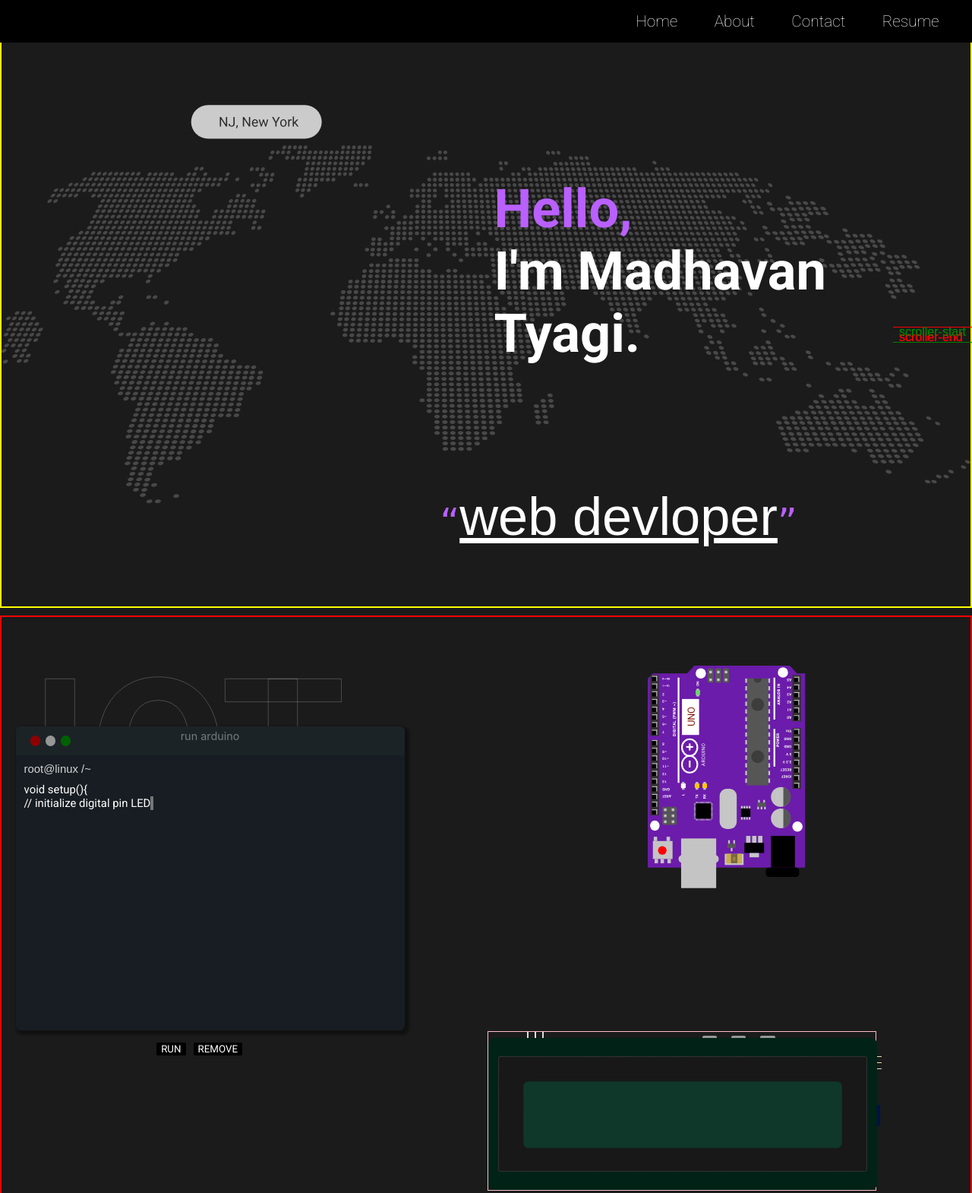
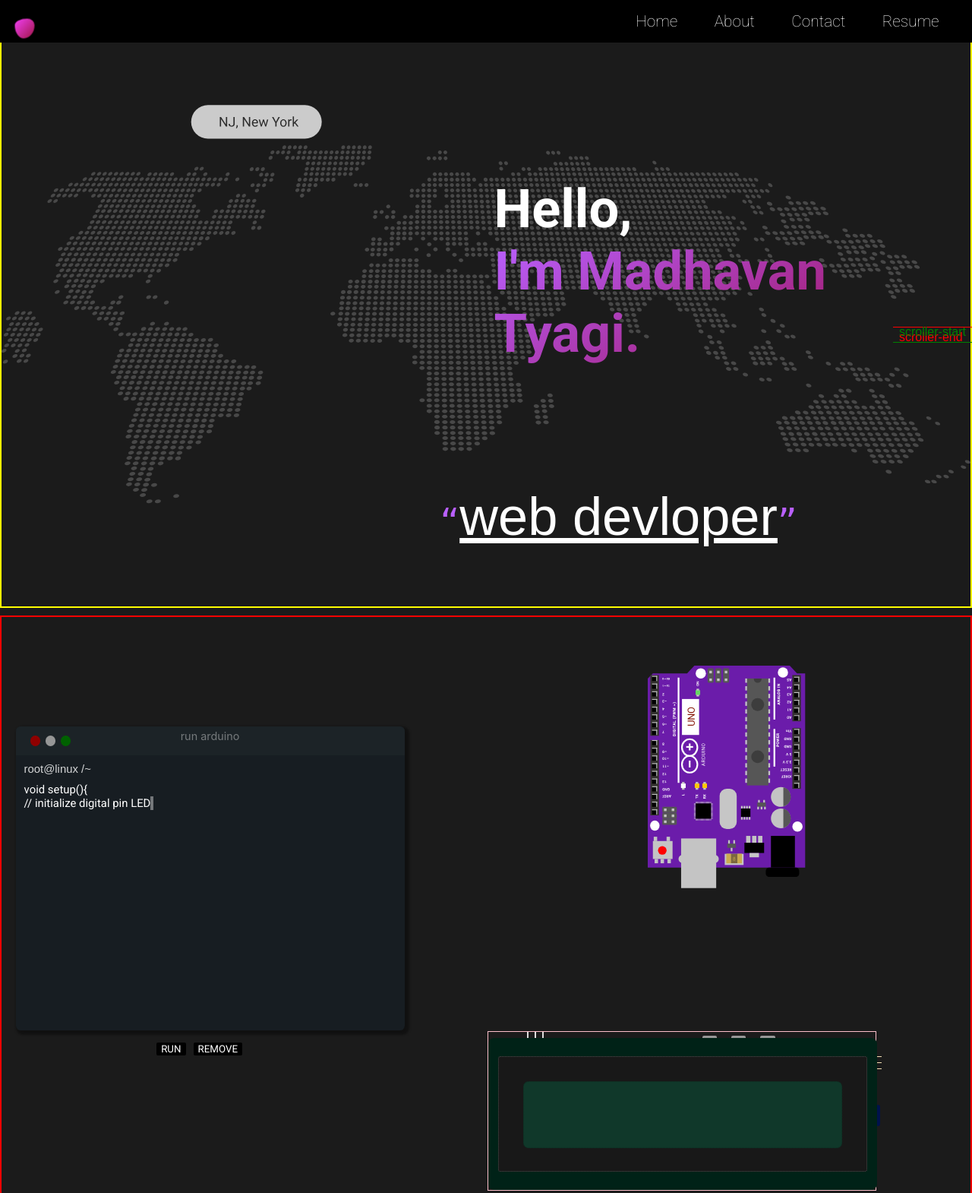
Before and after one commit to madhvantyagi/PORTFOLIO, a plain HTML site: page index.html in a window 1280 px wide. Shown: the top 1570 px of the page at 76% size. Drawn offline with nearby package versions, Linux system fonts and the light colour scheme; a web font is replaced by a local one.

Commit message:
adding mouse animation incomplete

```diff
--- a/index-1.js
+++ b/index-1.js
@@ -10,13 +10,14 @@ gsap.from(".girl-talking",{
 
          },
          x:400,
-        duration:1
+        duration:1,
+        // backgroundColor:"red"
 });
 
 gsap.from(".boy-talking",{
     scrollTrigger:{
         trigger:".boy-talking",
-        markers:true,
+        // markers:true,
         start:"center-=180px center+=50px",
         end:"bottom center+=30px",
         scrub:0.5,
@@ -26,6 +27,22 @@ gsap.from(".boy-talking",{
     x:-400,
    duration:1
 });
+
+let Iot=document.querySelector("#code-box-parent");
+let filler=gsap.to(".filler-iot",{
+    x:200,
+   opacity:0,
+   ease:"ease",
+  duration:1.5
+});
+
+Iot.addEventListener("mouseenter",()=>{
+    filler.play();
+})
+
+Iot.addEventListener("mouseleave",()=>{
+filler.reverse();
+})
 
 var codebox = document.querySelector(".code-box");
 console.log(codebox)
@@ -224,3 +241,27 @@ const mouseScroller=()=>{
 
 
 //  gsap.to(screenColor, {duration: 3,backgroundColor:"red"});
+
+//CODE FOR MAKING MOUSE ANIMATION
+
+let word=document.querySelectorAll(".who-am-i");
+let cursor=document.querySelector(".cursor");
+
+word="yeah";
+let x,y;
+
+
+
+
+
+
+
+document.body.addEventListener("mousemove",cordinates);
+function cordinates(e){
+x=e.clientX;
+y=e.clientY;
+console.log(cursor);
+cursor.style.left=x-5+"px";
+cursor.style.top=y-5+"px";
+console.log(x,y);
+}
--- a/index.html
+++ b/index.html
@@ -30,7 +30,7 @@
 </head>
 
 <body>
-
+    <div class="cursor"></div>
     <div class="outside-div">
 
         <ul class="nav-bar">
@@ -59,10 +59,10 @@
                     <p>
                         <span class=" who-am-i" id="hello">Hello,</span>
                     </p>
-                    <p class="who-am-i">
+                    <p class="who-am-i" id="madhavan">
 
                         I'm Madhavan<br> Tyagi.
-
+                            </p>
                 </div>
                 <div class="web-intro">
                     <p>
--- a/styles/styles.css
+++ b/styles/styles.css
@@ -1,5 +1,5 @@
 :root{
-    --color: #B960FF;;
+    --color: #B960FF;
 }
 
 *{
@@ -53,7 +53,8 @@ body{
 }
 
 #hello{
-    color:var(--color);
+    /* color:var(--color); */
+
 }
 
 .home-intro{
@@ -65,6 +66,8 @@ body{
     font-style: normal;
     right:15vw;
     bottom:40vh;
+    /* background-image: linear-gradient(132deg, #f4d03f 0%, #16a085 100%);
+    -webkit-background-clip: text; */
 }
 
 .web-intro{
@@ -95,7 +98,18 @@ body{
 
 .who-am-i{
     font-size: calc(3vw + 4vh);
+
 }
+#madhavan{
+    background-image: linear-gradient(150deg, #B960FF 0%, #a01666 100%);
+    -webkit-background-clip: text;
+    color: transparent;
+    animation: name 2s infinite  ease-in;
+    /* transition:1s; */
+
+}
+
+
 
 /* <--------- testing css --------->   */
 #test{
@@ -676,3 +690,34 @@ display: none;
     background-color: rgb(0, 18, 77);
     border-radius: 0px 3px 3px 0px;
 }
+
+
+/* cursor animation */
+
+.cursor{
+    position :fixed;
+    left: 20px;
+    top: 25px;
+    width: 25px;
+    height: 25px;;
+    background-image: linear-gradient(132deg, #f13ff4 0%, #a01646 100%);
+    border-radius:50%;
+    z-index: 11111;
+    animation : cursoranime 2s infinite ease;
+}
+@keyframes cursoranime{
+    0%, 100% {
+    border-radius: 40% 60% 70% 30% / 40% 40% 60% 50%;
+    }
+    34% {
+      border-radius: 70% 30% 50% 50% / 30% 30% 70% 70%;
+      /* transform: scale(0.8); */
+    }
+    67% {
+      border-radius: 100% 60% 60% 100% / 100% 100% 60% 60%;
+      transform: scale(1.1);
+    }
+    95%{
+        transform:scale(0.9);
+    }
+  }
```
